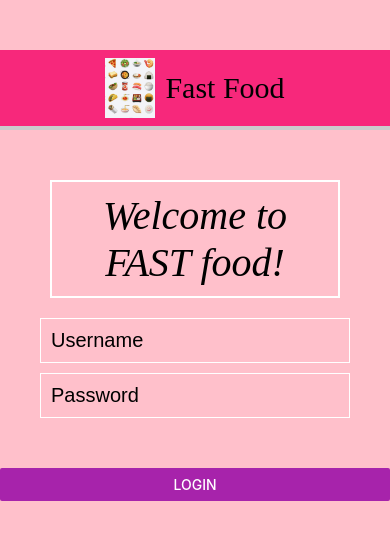
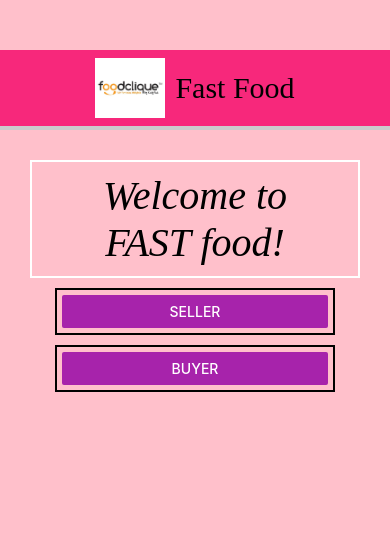
Before and after one commit to rachelljt/FAST-food, a React Native app: screen / in a window 390 px wide. Shown: the top 540 px of the page. Built offline with nearby package versions, Linux system fonts and the light colour scheme.

Commit message:
updated login page

```diff
--- a/App.js
+++ b/App.js
@@ -1,19 +1,14 @@
 import React from 'react';
-import { StyleSheet, ScrollView, Modal, Button} from 'react-native';
+import { StyleSheet, ScrollView, Text, Button} from 'react-native';
 
 import Header from './app/components/Header';
-import LoginScreen from './screens/LoginScreen';
+import LoginPage from './screens/LoginPage';
 
 export default function App() {
-  const [isLoginMode, setIsLoginMode] = React.useState(true);
     return (
     <ScrollView style={styles.container}>
       <Header title = "Fast Food"/>
-
-       {isLoginMode ? <LoginScreen/> : null}
-
-      { isLoginMode ? <Button title = 'Login' color ='#A723AB' onPress ={()=> setIsLoginMode(false)}/> : null}
-      { !isLoginMode ? <Button title = 'Logout' color ='#A723AB' onPress ={()=> setIsLoginMode(true)}/> : null}
+      <LoginPage/>
     </ScrollView>
     );
 }
@@ -23,6 +18,7 @@ const styles = StyleSheet.create({
   container: {
     flex: 1,
     backgroundColor: 'pink',
-  }
+  },
+
 
 });
--- a/app/components/Header.js
+++ b/app/components/Header.js
@@ -5,7 +5,7 @@ const Header = props => {
     return(
         <View style = {styles.header}>
             <Image
-            source = {require('../images/food.jpg')}
+            source = {require('../images/foodclique.jpg')}
             style = {styles.food}
             />
             <Text style = {styles.logo}>{props.title}</Text>
@@ -28,7 +28,7 @@ const styles = StyleSheet.create({
         borderBottomColor: '#ccc'
     },
     food: {
-        width: 50,
+        width: 70,
         height: 60,
         marginRight: 10,
     },
--- /dev/null
+++ b/screens/LoginPage.js
@@ -0,0 +1,52 @@
+import React from 'react';
+import { View, StyleSheet, Button, useState, Text} from 'react-native';
+
+import LoginScreen from './LoginScreen';
+
+const LoginPage = props => {
+    const [isLoginPage, setIsLoginPage] = React.useState(true);
+    if (isLoginPage) {
+    return (
+        <View style = {styles.screen}>
+            <Text style = {styles.myText}>Welcome to            FAST food!</Text>
+            <View style = {styles.button}>
+            <Button title = "Seller"  color = '#A723AB'  onPress ={()=>setIsLoginPage(false)} />
+            </View>
+            <View style = {styles.button}>
+            <Button title = "Buyer" color = '#A723AB'  onPress ={()=>setIsLoginPage(false)} />
+            </View>
+        </View>
+    );
+        } else {
+            return (
+            <LoginScreen LoginPage = {setIsLoginPage}/>
+            );
+        }
+}
+
+const styles = StyleSheet.create({
+    screen: {
+        flex: 1,
+        padding: 20,
+        alignItems: "center"
+    },
+    button: {
+        borderWidth: 2,
+        padding: 5,
+        marginBottom: 10,
+        width: '80%'
+    },
+    myText: {
+        fontFamily: "Marker Felt",
+        fontStyle: "italic",
+        fontSize: 40,
+        margin: 10,
+        borderWidth: 2,
+        borderColor: 'white',
+        padding: 10,
+        marginBottom: 10,
+        textAlign:'center'
+      }
+});
+
+export default LoginPage;
--- a/screens/LoginScreen.js
+++ b/screens/LoginScreen.js
@@ -4,30 +4,32 @@ import { StyleSheet, Text, View, TextInput, Modal, useState, Button} from 'react
 
 const LoginScreen = props => {
   const [isLoginMode, setIsLoginMode] = React.useState(true);
+      if (isLoginMode)  {
         return (
         <View style = {styles.screen}>
-        <Text style = {styles.myText}>Welcome to       FAST food!</Text>
+        <Text style = {styles.myText}>Welcome to          FAST food!</Text>
         <View style = {styles.input}>
             <TextInput style = {styles.myOtherText} placeholder = 'Username'></TextInput>
             <TextInput style = {styles.myOtherText} secureTextEntry={true} placeholder = 'Password'></TextInput>
+            <Button title = "Back" color = '#A723AB' onPress = {() => props.LoginPage(true)}/>
+            <Button title = 'Login' color ='#A723AB' onPress ={()=> setIsLoginMode(false)}/>
+        </View>
+        </View>);
 
-        </View>
-        </View>
-
-
-    );
+      } else {
+      return (<Button title = 'Logout' color ='#A723AB' onPress ={()=> setIsLoginMode(true)}/>);
+    }
 }
 
 const styles = StyleSheet.create({
     screen: {
         flex: 1,
         alignItems: "center",
-        padding: 30,
-        backgroundColor: 'pink',
+        padding: 20,
+
 
     },
     myText: {
-
       fontFamily: "Marker Felt",
       fontStyle: "italic",
       fontSize: 40,
@@ -38,6 +40,7 @@ const styles = StyleSheet.create({
       marginBottom: 10,
       textAlign:'center'
     },
+
       myOtherText: {
         fontFamily: 'Arial',
         fontSize: 20,
```
Also changed, not shown: app/images/foodclique.jpg (added). Lines whose indentation alone changed are shown as unchanged.
